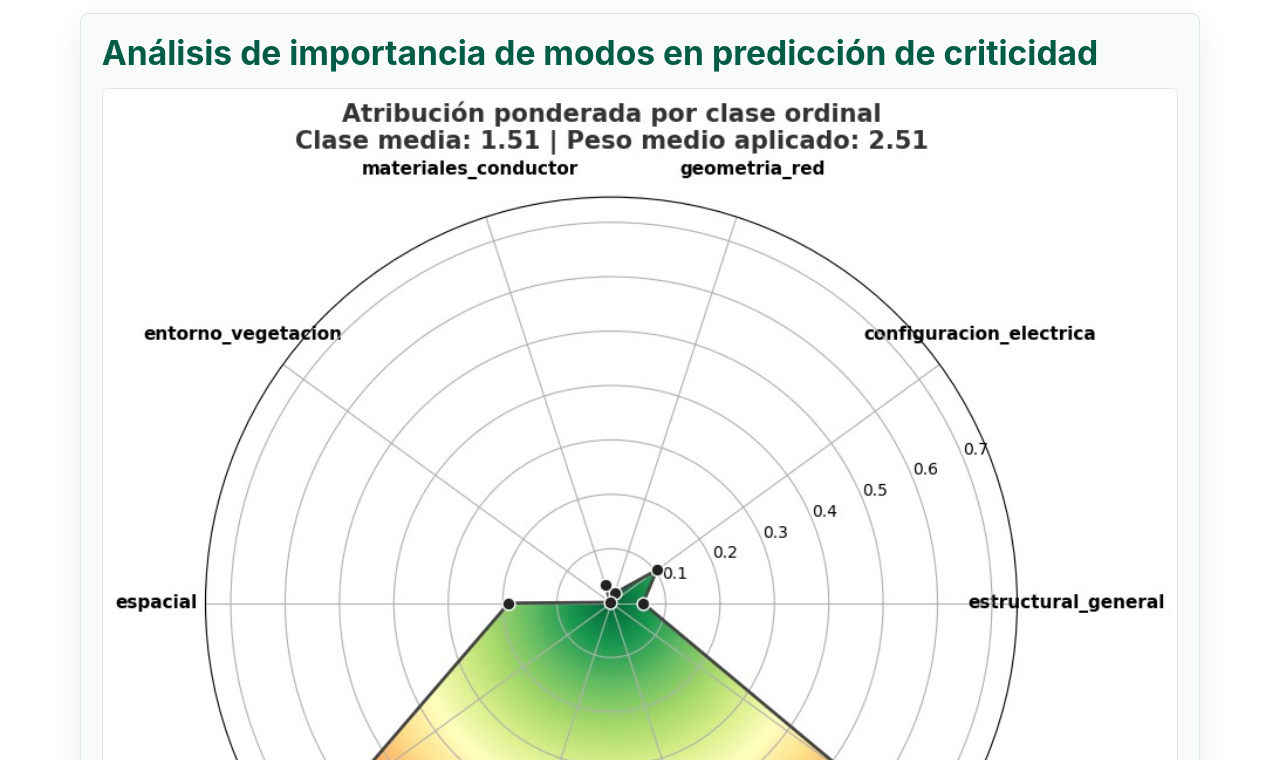
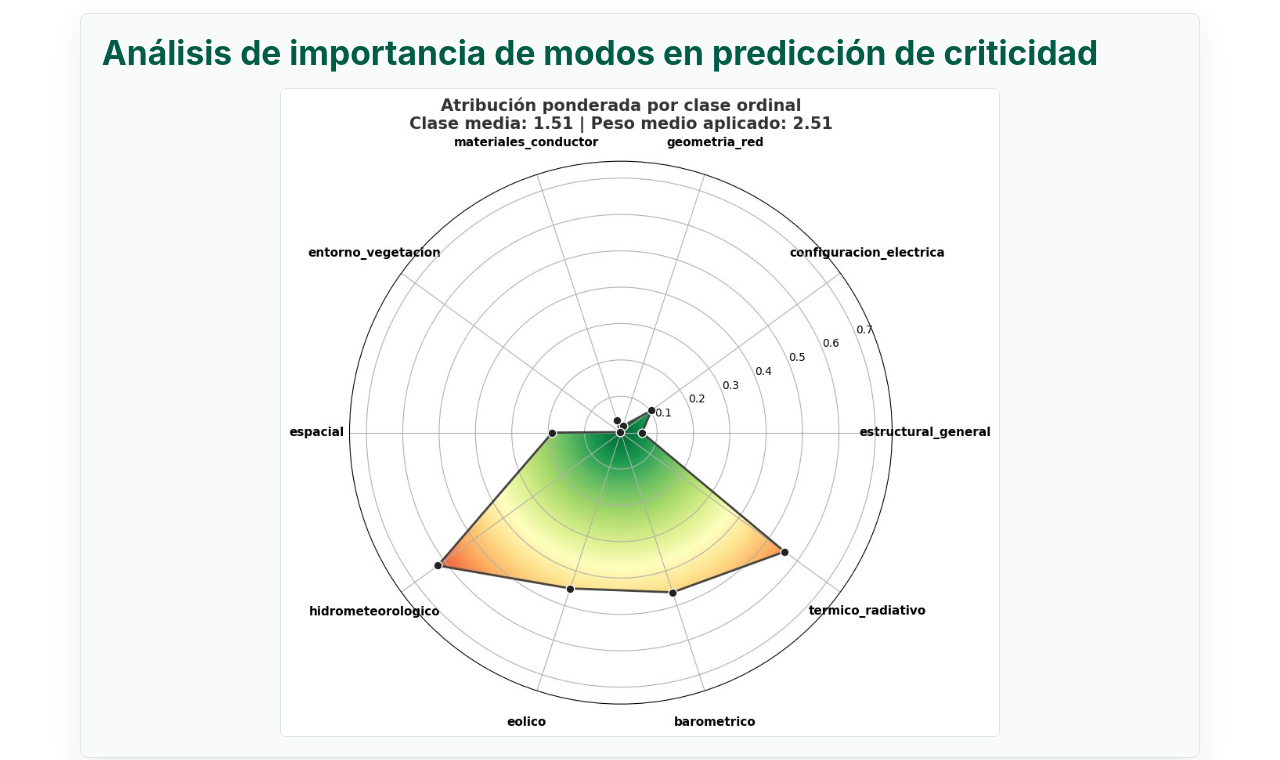
Before and after one commit to amalvarezme/CHECUNAL_2026, an Astro site: page / in a window 1280 px wide. Shown: the part 9360-10120 px from the top of the page. Built offline with nearby package versions, Linux system fonts and the light colour scheme; Astro itself is replaced by a stand-in of ours.

Commit message:
Reducir imagen de relevancia de modos

```diff
--- a/src/pages/index.astro
+++ b/src/pages/index.astro
@@ -1091,7 +1091,8 @@ const cronograma = [
   }
 
   .mode-figure img {
-    width: 100%;
+    width: min(70%, 720px);
+    margin-inline: auto;
     border: 1px solid var(--line);
     border-radius: 6px;
     background: white;
@@ -1146,6 +1147,10 @@ const cronograma = [
     .graph-figure img {
       min-height: 260px;
     }
+
+    .mode-figure img {
+      width: 100%;
+    }
   }
 
   @media (max-width: 560px) {
```
